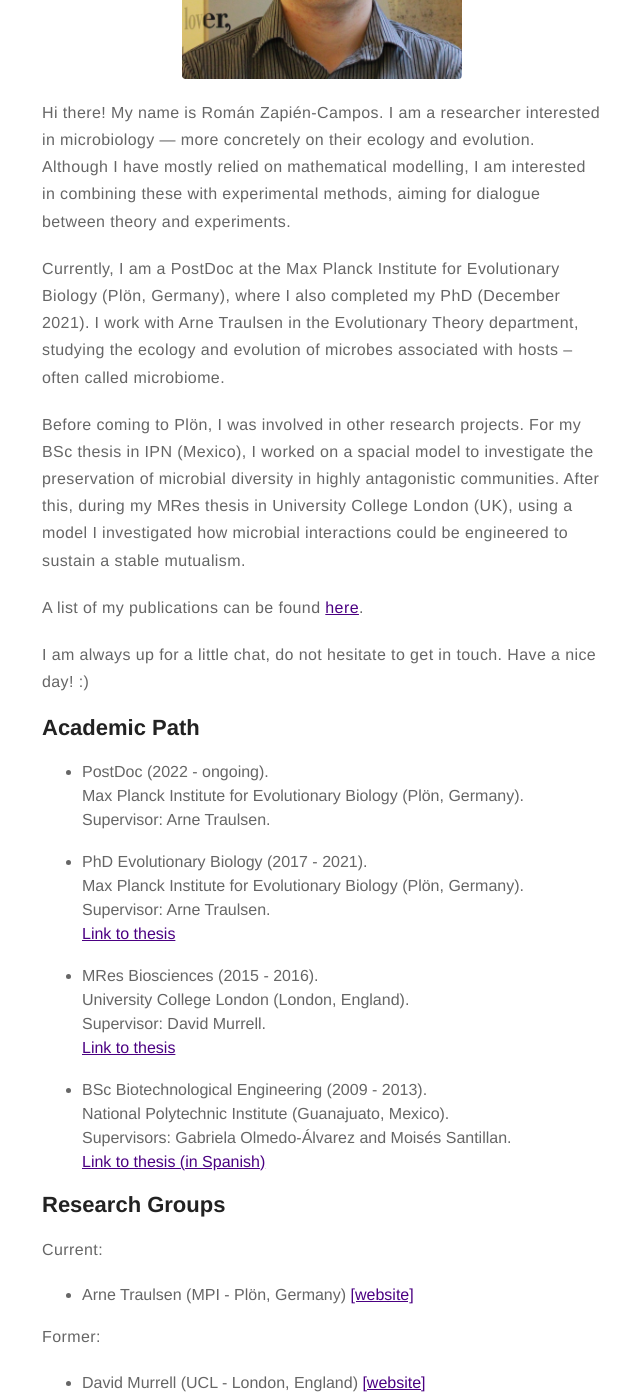
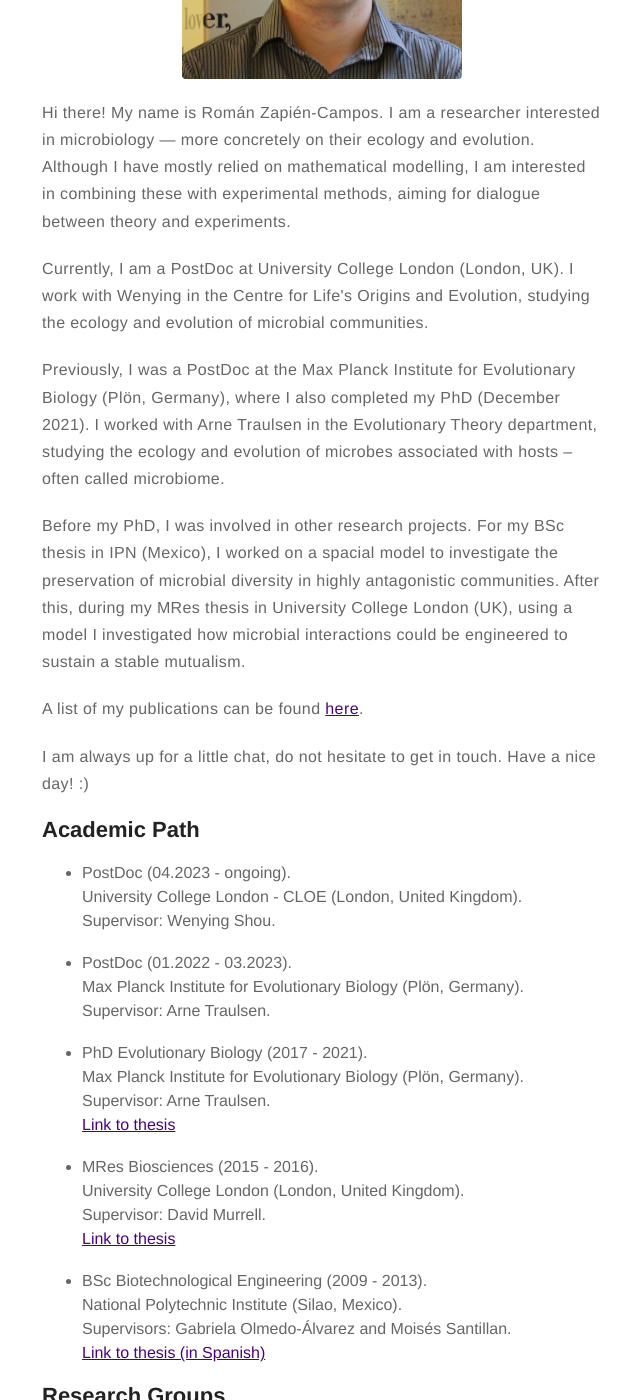
Before and after one commit to romanzapien/romanzapien.github.io, a Jekyll site: the page built from about.md, in a window 1280 px wide and 1400 px high, scrolled down 305 px. Shown: the whole window, without its empty margins (318-958 px from the left). Built offline with Jekyll 4.4.1, drawn with Linux system fonts in a browser that asks for light colours; some of the changed text lies outside the part shown.

Commit message:
new job UCL

```diff
--- a/about.md
+++ b/about.md
@@ -6,9 +6,11 @@ layout: page
 
 <p>Hi there! My name is Román Zapién-Campos. I am a researcher interested in microbiology — more concretely on their ecology and evolution. Although I have mostly relied on mathematical modelling, I am interested in combining these with experimental methods, aiming for dialogue between theory and experiments.</p>
 
-<p>Currently, I am a PostDoc at the Max Planck Institute for Evolutionary Biology (Plön, Germany), where I also completed my PhD (December 2021). I work with Arne Traulsen in the Evolutionary Theory department, studying the ecology and evolution of microbes associated with hosts – often called microbiome.</p>
+<p>Currently, I am a PostDoc at University College London (London, UK). I work with Wenying in the Centre for Life's Origins and Evolution, studying the ecology and evolution of microbial communities.</p>
 
-<p>Before coming to Plön, I was involved in other research projects. For my BSc thesis in IPN (Mexico), I worked on a spacial model to investigate the preservation of microbial diversity in highly antagonistic communities. After this, during my MRes thesis in University College London (UK), using a model I investigated how microbial interactions could be engineered to sustain a stable mutualism.</p>
+<p>Previously, I was a PostDoc at the Max Planck Institute for Evolutionary Biology (Plön, Germany), where I also completed my PhD (December 2021). I worked with Arne Traulsen in the Evolutionary Theory department, studying the ecology and evolution of microbes associated with hosts – often called microbiome.</p>
+
+<p>Before my PhD, I was involved in other research projects. For my BSc thesis in IPN (Mexico), I worked on a spacial model to investigate the preservation of microbial diversity in highly antagonistic communities. After this, during my MRes thesis in University College London (UK), using a model I investigated how microbial interactions could be engineered to sustain a stable mutualism.</p>
 
 <p>A list of my publications can be found <a href="https://scholar.google.com/citations?user=TyfoFisAAAAJ&hl=en">here</a>.</p>
 
@@ -17,22 +19,24 @@ layout: page
 <h2>Academic Path</h2>
 
 <ul class="skill-list">
-	<li>PostDoc (2022 - ongoing).<br>Max Planck Institute for Evolutionary Biology (Plön, Germany).<br>Supervisor: Arne Traulsen.</li><br>
+	<li>PostDoc (04.2023 - ongoing).<br>University College London - CLOE (London, United Kingdom).<br>Supervisor: Wenying Shou.</li><br>
+	<li>PostDoc (01.2022 - 03.2023).<br>Max Planck Institute for Evolutionary Biology (Plön, Germany).<br>Supervisor: Arne Traulsen.</li><br>
 	<li>PhD Evolutionary Biology (2017 - 2021).<br>Max Planck Institute for Evolutionary Biology (Plön, Germany).<br>Supervisor: Arne Traulsen.<br><a href="https://hdl.handle.net/21.11116/0000-000B-34D5-A">Link to thesis</a></li><br>
-	<li>MRes Biosciences (2015 - 2016).<br>University College London (London, England).<br>Supervisor: David Murrell.<br><a href="https://github.com/romanzapien/mres_thesis/blob/main/MResThesis_RomanZapienCampos.pdf">Link to thesis</a></li><br>
-	<li>BSc Biotechnological Engineering (2009 - 2013).<br>National Polytechnic Institute (Guanajuato, Mexico).<br>Supervisors: Gabriela Olmedo-Álvarez and Moisés Santillan.<br><a href="https://github.com/romanzapien/bsc_thesis/blob/main/BScThesis_RomanZapienCampos.pdf">Link to thesis (in Spanish)</a></li>
+	<li>MRes Biosciences (2015 - 2016).<br>University College London (London, United Kingdom).<br>Supervisor: David Murrell.<br><a href="https://github.com/romanzapien/mres_thesis/blob/main/MResThesis_RomanZapienCampos.pdf">Link to thesis</a></li><br>
+	<li>BSc Biotechnological Engineering (2009 - 2013).<br>National Polytechnic Institute (Silao, Mexico).<br>Supervisors: Gabriela Olmedo-Álvarez and Moisés Santillan.<br><a href="https://github.com/romanzapien/bsc_thesis/blob/main/BScThesis_RomanZapienCampos.pdf">Link to thesis (in Spanish)</a></li>
 </ul>
 
 <h2>Research Groups</h2>
 
 Current:
 <ul>
-	<li>Arne Traulsen (MPI - Plön, Germany) <a href="http://web.evolbio.mpg.de/~traulsen/">[website]</a></li>
+	<li>Wenying Shou (UCL - London, United Kingdom) <a href="https://shoulab.wixsite.com/main">[website]</a></li>
 </ul>
 
 Former:
 <ul>
-	<li>David Murrell (UCL - London, England) <a href="http://www.homepages.ucl.ac.uk/~ucbtdjm/Site/Home.html">[website]</a></li>
-	<li>Moisés Santillán (CINVESTAV - Nuevo León, Mexico) <a href="http://www.monterrey.cinvestav.mx/msantillan/">[website]</a></li>
-	<li>Gabriela Olmedo-Álvarez (CINVESTAV - Guanajuato, Mexico) <a href="https://ira.cinvestav.mx/ingenieriagenetica/dra-gabriela-olmedo-alvarez/laboratorio-de-biologia-molecular-y-ecologia-microbiana/">[website]</a></li>
+	<li>Arne Traulsen (MPI - Plön, Germany) <a href="http://web.evolbio.mpg.de/~traulsen/">[website]</a></li>
+	<li>David Murrell (UCL - London, United Kingdom) <a href="http://www.homepages.ucl.ac.uk/~ucbtdjm/Site/Home.html">[website]</a></li>
+	<li>Moisés Santillán (CINVESTAV - Monterrey, Mexico) <a href="http://www.monterrey.cinvestav.mx/msantillan/">[website]</a></li>
+	<li>Gabriela Olmedo-Álvarez (CINVESTAV - Irapuato, Mexico) <a href="https://ira.cinvestav.mx/ingenieriagenetica/dra-gabriela-olmedo-alvarez/laboratorio-de-biologia-molecular-y-ecologia-microbiana/">[website]</a></li>
 </ul>
```
